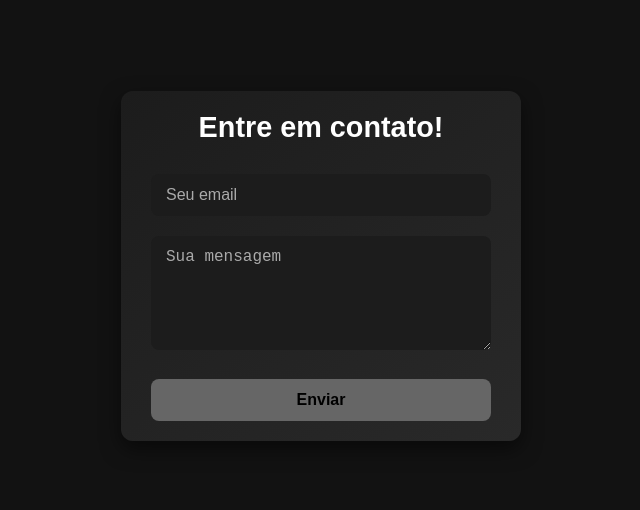
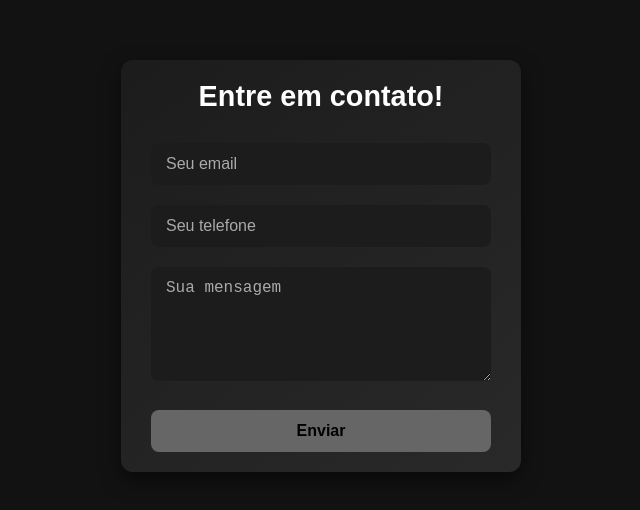
Before and after one commit to EricRochaGoncalves/teste-de-email-formulario, a plain HTML site: page index.html in a window 1280 px wide. Shown: the part 134-644 px from the top of the page, without its empty margins (319-959 px from the left). Drawn offline with Linux system fonts and the light colour scheme.

Commit message:
Atualizar o index.html

```diff
--- a/index.html
+++ b/index.html
@@ -75,7 +75,7 @@
       margin-top: 15px;
       border: none;
       border-radius: 8px;
-      background-color: #666; /* Cor mais escura inicialmente */
+      background-color: #666;
       color: black;
       font-size: 1rem;
       font-weight: bold;
@@ -111,6 +111,7 @@
     <h1>Entre em contato!</h1>
     <form action="https://formsubmit.co/ericrochagoncalves59@gmail.com" method="POST">
       <input type="email" name="email" id="email" required placeholder="Seu email">
+      <input type="tel" name="phone" id="phone" required placeholder="Seu telefone">
       <textarea name="message" id="message" rows="5" required placeholder="Sua mensagem"></textarea>
       <input type="hidden" name="_template" value="table">
       <button type="submit" id="submitButton" disabled>Enviar</button>
@@ -121,11 +122,12 @@
     // Função para verificar se os campos estão preenchidos
     function verificarCampos() {
       var email = document.getElementById('email');
+      var phone = document.getElementById('phone');
       var message = document.getElementById('message');
       var submitButton = document.getElementById('submitButton');
 
-      // Se ambos os campos estiverem preenchidos, habilita o botão
-      if (email.value.trim() !== '' && message.value.trim() !== '') {
+      // Se todos os campos estiverem preenchidos, habilita o botão
+      if (email.value.trim() !== '' && phone.value.trim() !== '' && message.value.trim() !== '') {
         submitButton.disabled = false;
         submitButton.classList.add('enabled'); // Ativa o botão
       } else {
@@ -136,6 +138,7 @@
 
     // Adiciona eventos de input para verificar os campos enquanto o usuário digita
     document.getElementById('email').addEventListener('input', verificarCampos);
+    document.getElementById('phone').addEventListener('input', verificarCampos);
     document.getElementById('message').addEventListener('input', verificarCampos);
 
     // Chama a função ao carregar para garantir que o botão comece desativado
```
